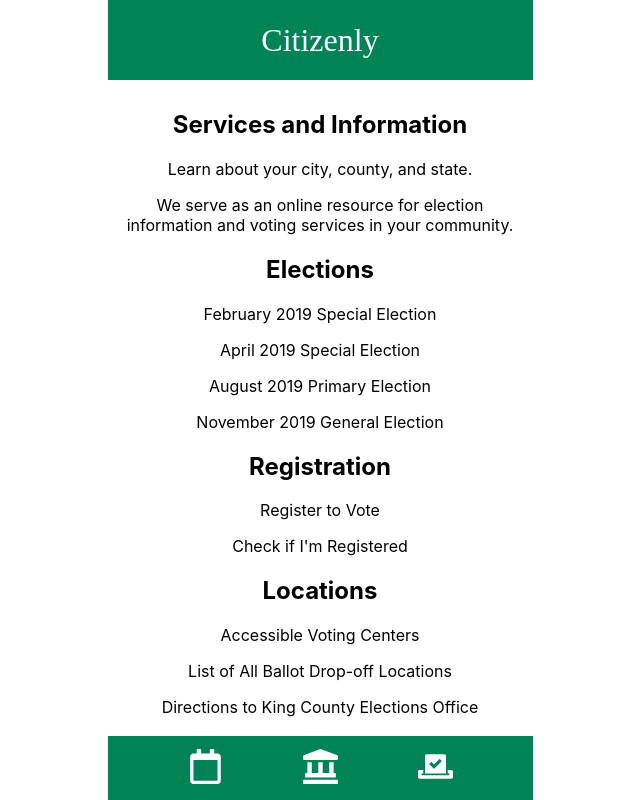
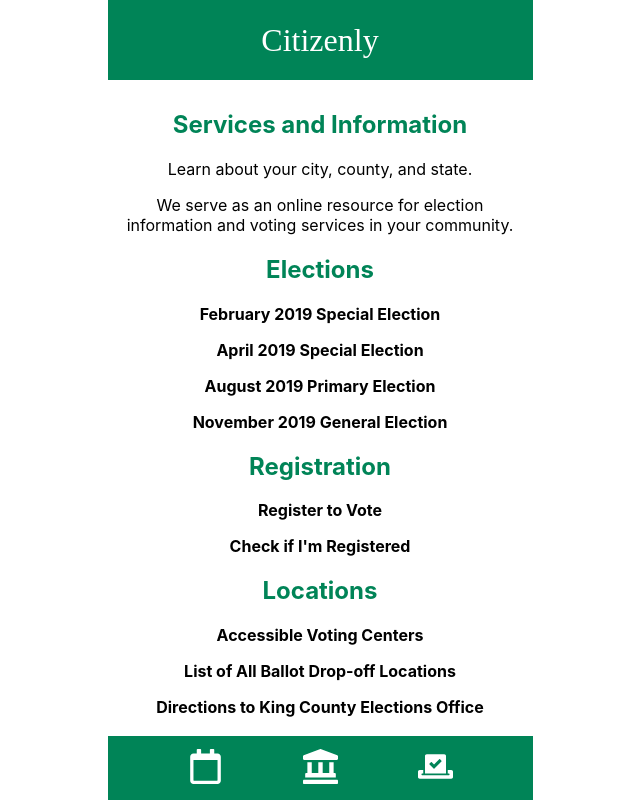
Before and after one commit to carlo-bruno/ga-wdi23-project-3, a React (Create React App) app in the folder client/: page /elections in a window 1280 px wide. Shown: the whole page, without its empty margins (320-960 px from the left). Built offline with nearby package versions, Linux system fonts and the light colour scheme; no server answers; a web font is replaced by a local one.

Commit message:
more styling

```diff
--- a/client/src/styles/Pages.css
+++ b/client/src/styles/Pages.css
@@ -312,4 +312,9 @@
 .Elections a {
   text-decoration: none;
   color: inherit;
+  font-weight: bold;
 }
+
+.Elections h2 {
+  color: #008457
+}
```
